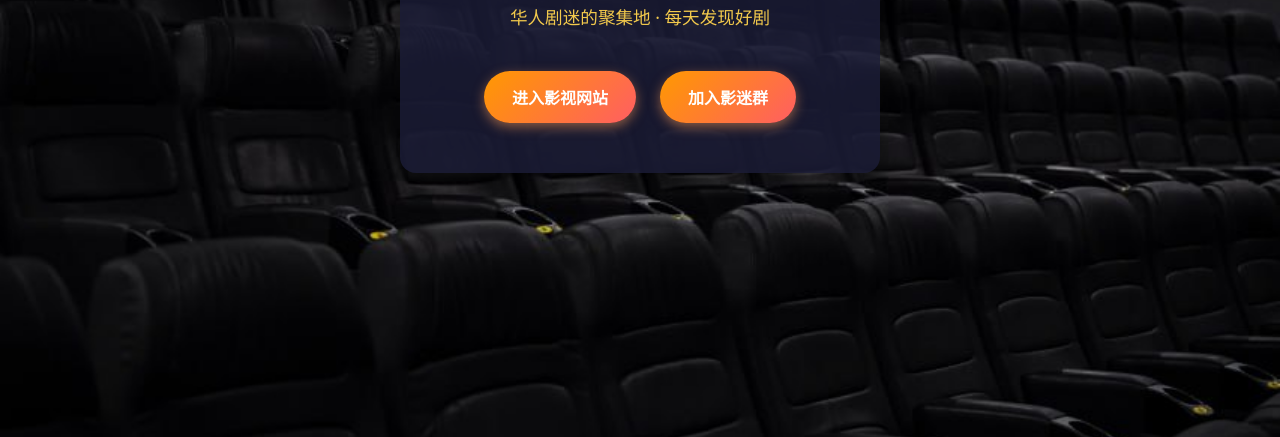
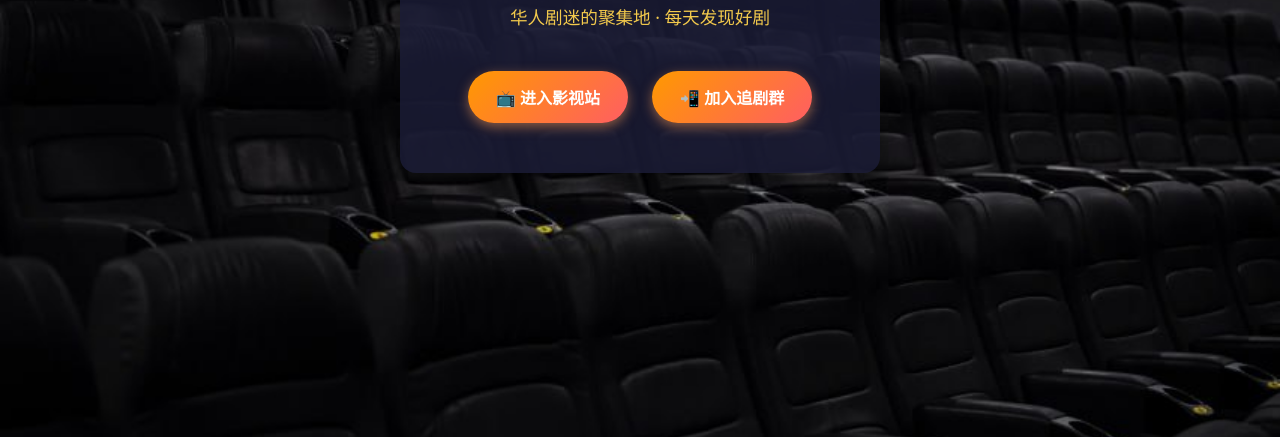
Before and after one commit to forkcc/html, a plain HTML site: page index.html in a window 1280 px wide. Shown: the part 363-800 px from the top of the page. Drawn offline with Linux system fonts and the light colour scheme.

Commit message:
实现新功能

```diff
--- a/index.html
+++ b/index.html
@@ -95,8 +95,8 @@
     <div class="overlay">
       <h1>东南亚影迷站</h1>
       <p>华人剧迷的聚集地 · 每天发现好剧</p>
-      <a href="https://juhou.live/" class="btn">进入影视网站</a>
-      <a href="https://t.me/DNYZhuiJuRen" class="btn">加入影迷群</a>
+      <a href="https://juhou.live/" onclick="fbq('track', 'Lead');" class="btn">📺 进入影视站</a>
+      <a href="https://t.me/DNYZhuiJuRen" onclick="fbq('track', 'Subscribe');" class="btn">📲 加入追剧群</a>
 <!--      <div class="countdown">
         正在跳转到影视站（<span id="countdown">5</span> 秒）...
       </div> -->
```
